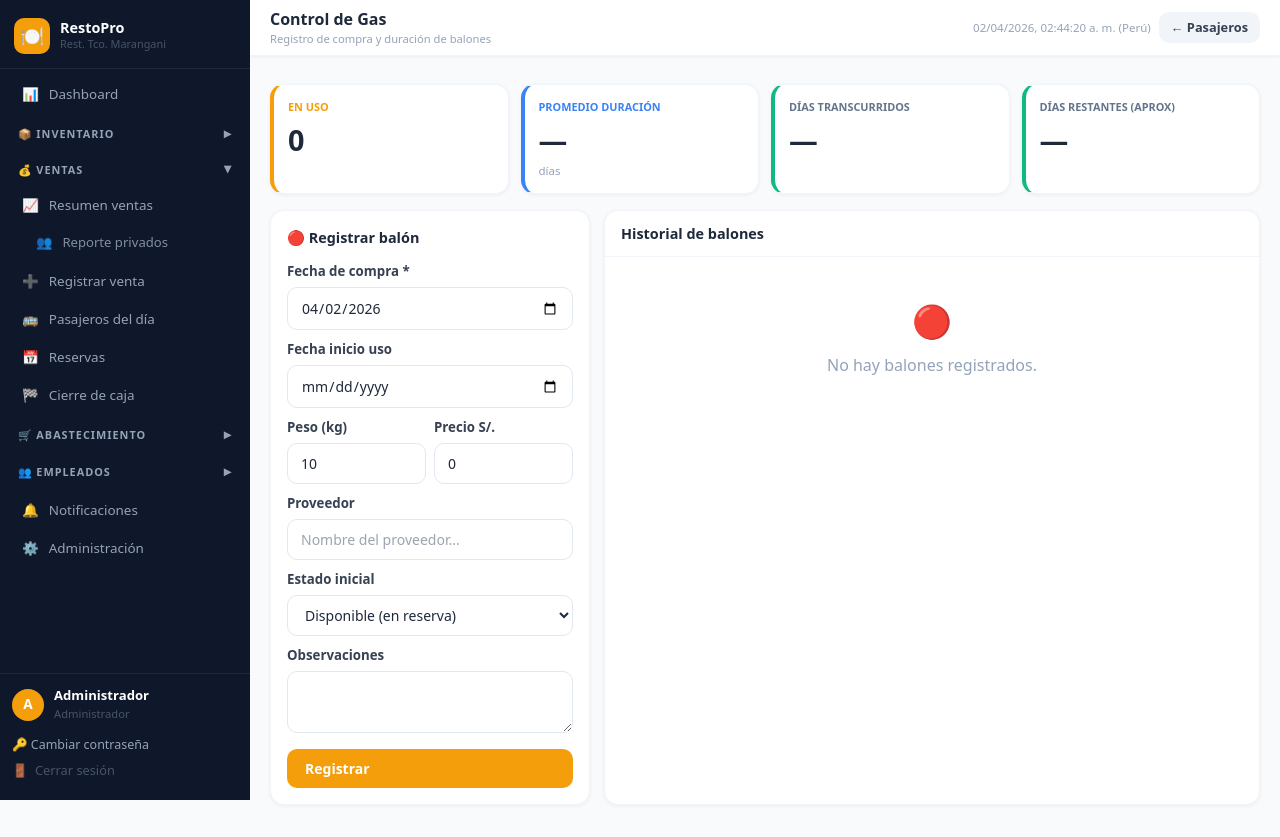
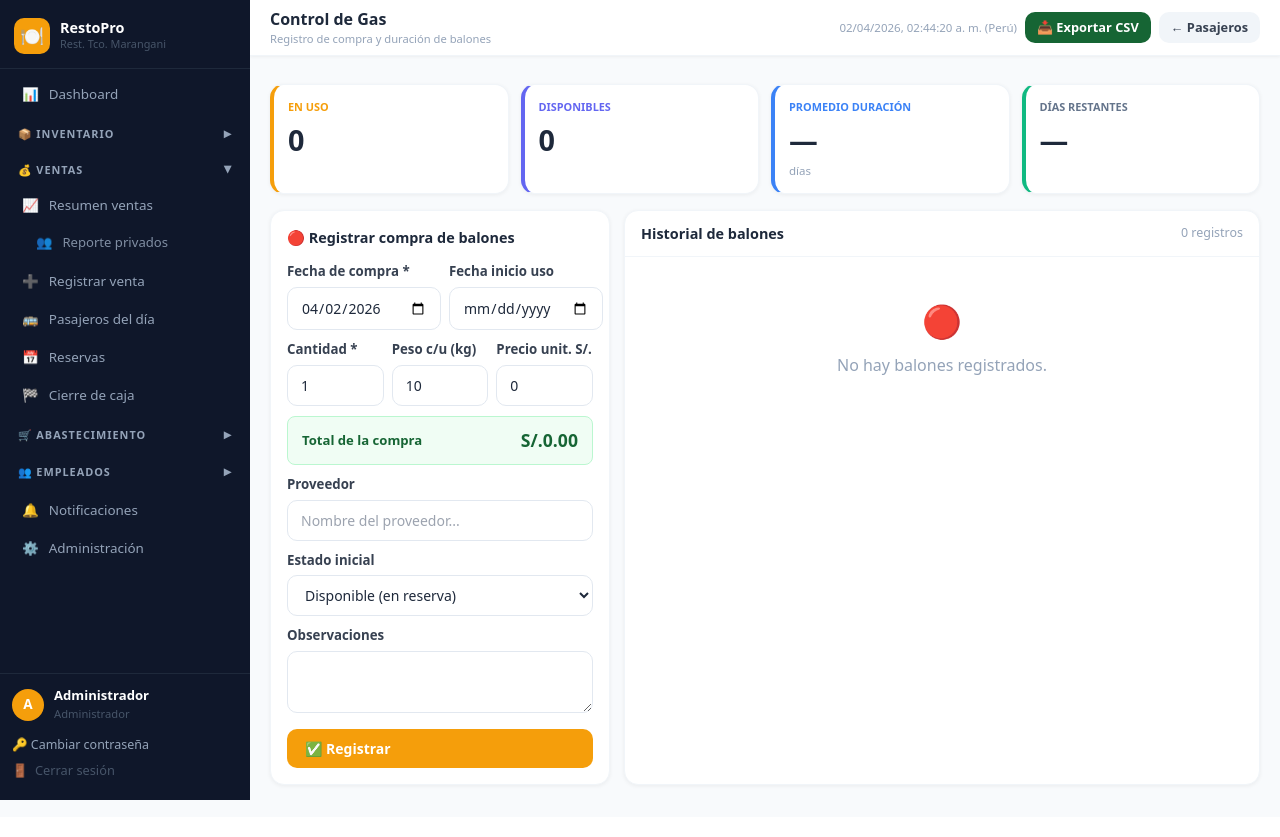
Before and after one commit to Klins18/RestaurantePro, a Flask app: page /pasajeros/gas in a window 1280 px wide. After the commit the page ends 800 px from the top, so only its background shows below. Run offline with Flask 3, Linux system fonts and the light colour scheme; a user stored in the database is signed in; data that the repository does not hold is empty.

Commit message:
gas edit

```diff
--- a/routes/pasajeros.py
+++ b/routes/pasajeros.py
@@ -118,20 +118,30 @@ def gas():
             def parse_date(s):
                 try: return datetime.strptime(s, '%Y-%m-%d').date()
                 except: return None
-            b = BalonGas(
-                fecha_compra  = parse_date(request.form.get('fecha_compra')) or date.today(),
-                fecha_inicio  = parse_date(request.form.get('fecha_inicio')),
-                proveedor     = request.form.get('proveedor', '').strip(),
-                precio        = float(request.form.get('precio', 0) or 0),
-                peso_kg       = float(request.form.get('peso_kg', 10) or 10),
-                estado        = request.form.get('estado', 'disponible'),
-                observaciones = request.form.get('observaciones', '').strip(),
-                usuario_id    = current_user.id,
-                creado_en     = now_peru()
-            )
-            db.session.add(b)
+            cantidad      = max(1, int(request.form.get('cantidad', 1) or 1))
+            precio_unit   = float(request.form.get('precio_unitario', 0) or 0)
+            peso          = float(request.form.get('peso_kg', 10) or 10)
+            estado_ini    = request.form.get('estado', 'disponible')
+            fecha_c       = parse_date(request.form.get('fecha_compra')) or date.today()
+            fecha_ini     = parse_date(request.form.get('fecha_inicio'))
+            proveedor     = request.form.get('proveedor', '').strip()
+            obs           = request.form.get('observaciones', '').strip()
+            for _ in range(cantidad):
+                b = BalonGas(
+                    fecha_compra  = fecha_c,
+                    fecha_inicio  = fecha_ini,
+                    proveedor     = proveedor,
+                    precio        = precio_unit,
+                    peso_kg       = peso,
+                    estado        = estado_ini,
+                    observaciones = obs,
+                    usuario_id    = current_user.id,
+                    creado_en     = now_peru()
+                )
+                db.session.add(b)
             db.session.commit()
-            flash('Balón registrado.', 'success')
+            total = round(cantidad * precio_unit, 2)
+            flash(f'{cantidad} balón(es) registrado(s). Total: S/.{total:.2f}', 'success')
 
         elif accion == 'usar':
             b = BalonGas.query.get_or_404(int(request.form.get('balon_id')))
@@ -150,15 +160,45 @@ def gas():
             flash(f'Balón cerrado. Duró {b.dias_uso or "?"} días.', 'success')
 
         elif accion == 'editar':
+            def parse_date2(s):
+                try: return datetime.strptime(s, '%Y-%m-%d').date()
+                except: return None
             b = BalonGas.query.get_or_404(int(request.form.get('balon_id')))
+            b.fecha_compra  = parse_date2(request.form.get('fecha_compra')) or b.fecha_compra
             b.proveedor     = request.form.get('proveedor', '').strip()
-            b.precio        = float(request.form.get('precio', 0) or 0)
+            b.precio        = float(request.form.get('precio_unitario', 0) or 0)
             b.peso_kg       = float(request.form.get('peso_kg', 10) or 10)
             b.observaciones = request.form.get('observaciones', '').strip()
             db.session.commit()
             flash('Balón actualizado.', 'success')
 
         return redirect(url_for('pasajeros.gas'))
+
+    # Exportar a Excel/CSV
+    if request.args.get('export') == 'excel':
+        import csv, io
+        balones_exp = BalonGas.query.order_by(BalonGas.fecha_compra.desc()).all()
+        output = io.StringIO()
+        writer = csv.writer(output)
+        writer.writerow(['Fecha Compra','Kg','Precio Unit. S/.','Proveedor',
+                         'Inicio Uso','Fin Uso','Días Uso','Estado','Observaciones'])
+        for b in balones_exp:
+            writer.writerow([
+                b.fecha_compra.strftime('%d/%m/%Y'),
+                b.peso_kg,
+                f'{b.precio:.2f}' if b.precio else '',
+                b.proveedor or '',
+                b.fecha_inicio.strftime('%d/%m/%Y') if b.fecha_inicio else '',
+                b.fecha_fin.strftime('%d/%m/%Y') if b.fecha_fin else '',
+                b.dias_uso or '',
+                b.estado,
+                b.observaciones or ''
+            ])
+        from flask import make_response
+        resp = make_response(output.getvalue())
+        resp.headers['Content-Type'] = 'text/csv; charset=utf-8'
+        resp.headers['Content-Disposition'] = 'attachment; filename=balones_gas.csv'
+        return resp
 
     balones = BalonGas.query.order_by(BalonGas.fecha_compra.desc()).all()
 
--- a/templates/pasajeros/gas.html
+++ b/templates/pasajeros/gas.html
@@ -3,16 +3,26 @@
 {% block page_title %}Control de Gas{% endblock %}
 {% block page_subtitle %}Registro de compra y duración de balones{% endblock %}
 {% block header_actions %}
+<a href="{{ url_for('pasajeros.gas', export='excel') }}"
+   style="background:#166534;color:white;padding:6px 12px;border-radius:10px;text-decoration:none;font-size:0.8rem;font-weight:600;display:inline-flex;align-items:center;gap:4px;">
+   📥 Exportar CSV
+</a>
 <a href="{{ url_for('pasajeros.index') }}" class="btn-secondary btn-sm">← Pasajeros</a>
 {% endblock %}
 
 {% block content %}
 
-<!-- Métricas rápidas -->
+<!-- Métricas -->
 <div style="display:grid;grid-template-columns:repeat(4,1fr);gap:12px;margin-bottom:16px;">
     <div class="card" style="padding:14px;border-left:4px solid #f59e0b;">
         <p style="font-size:0.68rem;font-weight:700;color:#f59e0b;text-transform:uppercase;margin-bottom:3px;">En uso</p>
         <p style="font-size:1.8rem;font-weight:800;color:#1e293b;">{{ en_uso|length }}</p>
+    </div>
+    <div class="card" style="padding:14px;border-left:4px solid #6366f1;">
+        <p style="font-size:0.68rem;font-weight:700;color:#6366f1;text-transform:uppercase;margin-bottom:3px;">Disponibles</p>
+        <p style="font-size:1.8rem;font-weight:800;color:#1e293b;">
+            {{ balones | selectattr('estado','eq','disponible') | list | length }}
+        </p>
     </div>
     <div class="card" style="padding:14px;border-left:4px solid #3b82f6;">
         <p style="font-size:0.68rem;font-weight:700;color:#3b82f6;text-transform:uppercase;margin-bottom:3px;">Promedio duración</p>
@@ -20,11 +30,7 @@
         <p style="font-size:0.72rem;color:#94a3b8;">días</p>
     </div>
     <div class="card" style="padding:14px;border-left:4px solid {% if dias_restantes_prom is not none and dias_restantes_prom <= 3 %}#ef4444{% else %}#10b981{% endif %};">
-        <p style="font-size:0.68rem;font-weight:700;color:#64748b;text-transform:uppercase;margin-bottom:3px;">Días transcurridos</p>
-        <p style="font-size:1.8rem;font-weight:800;color:#1e293b;">{{ dias_transcurridos if dias_transcurridos is not none else '—' }}</p>
-    </div>
-    <div class="card" style="padding:14px;border-left:4px solid {% if dias_restantes_prom is not none and dias_restantes_prom <= 3 %}#ef4444{% else %}#10b981{% endif %};">
-        <p style="font-size:0.68rem;font-weight:700;color:{% if dias_restantes_prom is not none and dias_restantes_prom <= 3 %}#ef4444{% else %}#64748b{% endif %};text-transform:uppercase;margin-bottom:3px;">Días restantes (aprox)</p>
+        <p style="font-size:0.68rem;font-weight:700;color:#64748b;text-transform:uppercase;margin-bottom:3px;">Días restantes</p>
         <p style="font-size:1.8rem;font-weight:800;color:{% if dias_restantes_prom is not none and dias_restantes_prom <= 3 %}#dc2626{% else %}#1e293b{% endif %};">
             {{ dias_restantes_prom if dias_restantes_prom is not none else '—' }}
         </p>
@@ -34,23 +40,44 @@
     </div>
 </div>
 
-<div style="display:grid;grid-template-columns:320px 1fr;gap:14px;" id="gas-grid">
+<div style="display:grid;grid-template-columns:340px 1fr;gap:14px;" id="gas-grid">
 
-<!-- Nuevo balón -->
+<!-- Formulario de registro -->
 <div class="card" style="padding:16px;">
-    <h3 style="font-weight:700;color:#1e293b;font-size:0.9rem;margin-bottom:14px;">🔴 Registrar balón</h3>
-    <form method="POST" action="{{ url_for('pasajeros.gas') }}" style="display:flex;flex-direction:column;gap:10px;">
+    <h3 style="font-weight:700;color:#1e293b;font-size:0.9rem;margin-bottom:14px;">🔴 Registrar compra de balones</h3>
+    <form method="POST" action="{{ url_for('pasajeros.gas') }}" style="display:flex;flex-direction:column;gap:10px;" id="form-nuevo">
         <input type="hidden" name="accion" value="nuevo">
-        <div><label class="label">Fecha de compra *</label>
-            <input type="date" name="fecha_compra" class="input" value="{{ hoy.strftime('%Y-%m-%d') }}" required></div>
-        <div><label class="label">Fecha inicio uso</label>
-            <input type="date" name="fecha_inicio" class="input"></div>
+
         <div style="display:grid;grid-template-columns:1fr 1fr;gap:8px;">
-            <div><label class="label">Peso (kg)</label>
-                <input type="number" name="peso_kg" class="input" value="10" min="1" step="0.5"></div>
-            <div><label class="label">Precio S/.</label>
-                <input type="number" name="precio" class="input" min="0" step="0.5" value="0"></div>
+            <div><label class="label">Fecha de compra *</label>
+                <input type="date" name="fecha_compra" class="input" required id="inp-fecha-compra"></div>
+            <div><label class="label">Fecha inicio uso</label>
+                <input type="date" name="fecha_inicio" class="input"></div>
         </div>
+
+        <div style="display:grid;grid-template-columns:1fr 1fr 1fr;gap:8px;">
+            <div>
+                <label class="label">Cantidad *</label>
+                <input type="number" name="cantidad" id="inp-cantidad" class="input"
+                       value="1" min="1" step="1" oninput="calcularTotal()">
+            </div>
+            <div>
+                <label class="label">Peso c/u (kg)</label>
+                <input type="number" name="peso_kg" class="input" value="10" min="1" step="0.5">
+            </div>
+            <div>
+                <label class="label">Precio unit. S/.</label>
+                <input type="number" name="precio_unitario" id="inp-precio" class="input"
+                       min="0" step="0.5" value="0" oninput="calcularTotal()">
+            </div>
+        </div>
+
+        <!-- Total calculado -->
+        <div style="background:#f0fdf4;border:1px solid #bbf7d0;border-radius:8px;padding:10px 14px;display:flex;justify-content:space-between;align-items:center;">
+            <span style="font-size:0.82rem;font-weight:600;color:#166534;">Total de la compra</span>
+            <span id="disp-total" style="font-size:1.1rem;font-weight:800;color:#166534;">S/.0.00</span>
+        </div>
+
         <div><label class="label">Proveedor</label>
             <input type="text" name="proveedor" class="input" placeholder="Nombre del proveedor..."></div>
         <div>
@@ -62,39 +89,45 @@
         </div>
         <div><label class="label">Observaciones</label>
             <textarea name="observaciones" class="input" rows="2"></textarea></div>
-        <button type="submit" class="btn-primary" style="text-align:center;">Registrar</button>
+        <button type="submit" class="btn-primary" style="text-align:center;">✅ Registrar</button>
     </form>
 </div>
 
-<!-- Lista de balones -->
+<!-- Historial -->
 <div class="card" style="padding:0;overflow:hidden;">
-    <div style="padding:12px 16px;border-bottom:1px solid #f1f5f9;">
+    <div style="padding:12px 16px;border-bottom:1px solid #f1f5f9;display:flex;justify-content:space-between;align-items:center;">
         <p style="font-weight:700;color:#1e293b;font-size:0.9rem;">Historial de balones</p>
+        <span style="font-size:0.78rem;color:#94a3b8;">{{ balones|length }} registros</span>
     </div>
     {% if balones %}
     <div style="overflow-x:auto;">
-    <table style="width:100%;border-collapse:collapse;min-width:600px;">
+    <table style="width:100%;border-collapse:collapse;min-width:680px;">
         <thead><tr style="background:#f8fafc;">
             <th class="th">F. Compra</th>
-            <th class="th">Kg</th>
-            <th class="th">Precio</th>
+            <th class="th" style="text-align:center;">Kg</th>
+            <th class="th" style="text-align:right;">P. Unit.</th>
             <th class="th">Proveedor</th>
             <th class="th">Inicio uso</th>
             <th class="th">Fin</th>
             <th class="th" style="text-align:center;">Días</th>
             <th class="th" style="text-align:center;">Estado</th>
-            <th class="th" style="text-align:center;">Acción</th>
+            <th class="th" style="text-align:center;">Acciones</th>
         </tr></thead>
         <tbody>
         {% for b in balones %}
-        <tr style="border-bottom:1px solid #f1f5f9;">
-            <td class="td" style="font-size:0.82rem;">{{ b.fecha_compra.strftime('%d/%m/%Y') }}</td>
-            <td class="td" style="font-size:0.82rem;">{{ b.peso_kg }}kg</td>
-            <td class="td" style="font-size:0.82rem;">{% if b.precio %}S/.{{ '%.2f'|format(b.precio) }}{% else %}—{% endif %}</td>
+        <!-- Fila vista -->
+        <tr id="fila-{{ b.id }}" style="border-bottom:1px solid #f1f5f9;">
+            <td class="td" style="font-size:0.82rem;white-space:nowrap;">{{ b.fecha_compra.strftime('%d/%m/%Y') }}</td>
+            <td class="td" style="text-align:center;font-size:0.82rem;font-weight:700;">{{ b.peso_kg }}kg</td>
+            <td class="td" style="text-align:right;font-size:0.82rem;color:#1d4ed8;font-weight:700;">
+                {% if b.precio %}S/.{{ '%.2f'|format(b.precio) }}{% else %}—{% endif %}
+            </td>
             <td class="td" style="font-size:0.82rem;color:#64748b;">{{ b.proveedor or '—' }}</td>
             <td class="td" style="font-size:0.82rem;">{{ b.fecha_inicio.strftime('%d/%m') if b.fecha_inicio else '—' }}</td>
             <td class="td" style="font-size:0.82rem;">{{ b.fecha_fin.strftime('%d/%m') if b.fecha_fin else '—' }}</td>
-            <td class="td" style="text-align:center;font-weight:700;color:{% if b.dias_uso %}#1d4ed8{% else %}#94a3b8{% endif %};">{{ b.dias_uso or '—' }}</td>
+            <td class="td" style="text-align:center;font-weight:700;color:{% if b.dias_uso %}#1d4ed8{% else %}#94a3b8{% endif %};">
+                {{ b.dias_uso or '—' }}
+            </td>
             <td class="td" style="text-align:center;">
                 {% if b.estado == 'disponible' %}
                 <span style="background:#dbeafe;color:#1d4ed8;font-size:0.7rem;font-weight:700;padding:3px 8px;border-radius:6px;">Disponible</span>
@@ -104,20 +137,49 @@
                 <span style="background:#f1f5f9;color:#64748b;font-size:0.7rem;font-weight:700;padding:3px 8px;border-radius:6px;">Agotado</span>
                 {% endif %}
             </td>
-            <td class="td" style="text-align:center;">
+            <td class="td" style="text-align:center;white-space:nowrap;">
+                <!-- Editar -->
+                <button onclick="editarFila({{ b.id }}, '{{ b.fecha_compra }}', {{ b.peso_kg }}, {{ b.precio or 0 }}, '{{ b.proveedor or '' }}', '{{ b.observaciones or '' }}')"
+                    style="background:#eff6ff;border:1px solid #bfdbfe;border-radius:6px;padding:3px 8px;font-size:0.72rem;font-weight:600;cursor:pointer;color:#1d4ed8;margin-right:3px;">✏️</button>
+                <!-- Usar / Agotar -->
                 {% if b.estado == 'disponible' %}
                 <form method="POST" style="margin:0;display:inline;">
                     <input type="hidden" name="accion" value="usar">
                     <input type="hidden" name="balon_id" value="{{ b.id }}">
-                    <button type="submit" style="background:#fef3c7;color:#92400e;border:none;border-radius:7px;padding:4px 10px;font-size:0.75rem;font-weight:700;cursor:pointer;">Usar</button>
+                    <button type="submit" style="background:#fef3c7;color:#92400e;border:none;border-radius:6px;padding:3px 8px;font-size:0.72rem;font-weight:700;cursor:pointer;">Usar</button>
                 </form>
                 {% elif b.estado == 'en_uso' %}
                 <form method="POST" style="margin:0;display:inline;" onsubmit="return confirm('¿Marcar como agotado?')">
                     <input type="hidden" name="accion" value="agotar">
                     <input type="hidden" name="balon_id" value="{{ b.id }}">
-                    <button type="submit" style="background:#fee2e2;color:#dc2626;border:none;border-radius:7px;padding:4px 10px;font-size:0.75rem;font-weight:700;cursor:pointer;">Agotar</button>
+                    <button type="submit" style="background:#fee2e2;color:#dc2626;border:none;border-radius:6px;padding:3px 8px;font-size:0.72rem;font-weight:700;cursor:pointer;">Agotar</button>
                 </form>
                 {% endif %}
+            </td>
+        </tr>
+        <!-- Fila edición (oculta) -->
+        <tr id="edit-{{ b.id }}" style="display:none;background:#eff6ff;">
+            <td colspan="9" style="padding:10px 14px;">
+                <form method="POST" action="{{ url_for('pasajeros.gas') }}"
+                      style="display:flex;flex-wrap:wrap;gap:8px;align-items:flex-end;">
+                    <input type="hidden" name="accion" value="editar">
+                    <input type="hidden" name="balon_id" value="{{ b.id }}">
+                    <div><label class="label">Fecha compra</label>
+                        <input type="date" name="fecha_compra" id="edit-fecha-{{ b.id }}" class="input" style="width:140px;"></div>
+                    <div><label class="label">Kg</label>
+                        <input type="number" name="peso_kg" id="edit-kg-{{ b.id }}" class="input" style="width:80px;" step="0.5" min="1"></div>
+                    <div><label class="label">Precio unit. S/.</label>
+                        <input type="number" name="precio_unitario" id="edit-precio-{{ b.id }}" class="input" style="width:100px;" step="0.5" min="0"></div>
+                    <div><label class="label">Proveedor</label>
+                        <input type="text" name="proveedor" id="edit-prov-{{ b.id }}" class="input" style="width:160px;"></div>
+                    <div style="flex:1;min-width:140px;"><label class="label">Observaciones</label>
+                        <input type="text" name="observaciones" id="edit-obs-{{ b.id }}" class="input"></div>
+                    <div style="display:flex;gap:6px;">
+                        <button type="submit" class="btn-primary btn-sm">💾 Guardar</button>
+                        <button type="button" onclick="cancelarEdit({{ b.id }})"
+                            style="background:#f1f5f9;border:none;border-radius:8px;padding:6px 12px;font-size:0.82rem;font-weight:600;cursor:pointer;color:#64748b;">Cancelar</button>
+                    </div>
+                </form>
             </td>
         </tr>
         {% endfor %}
@@ -132,11 +194,34 @@
     {% endif %}
 </div>
 </div>
-<style>@media(max-width:768px){div[id="gas-grid"]{grid-template-columns:1fr!important;}}</style>
+
+<style>div[id="gas-grid"]{grid-template-columns:340px 1fr;}
+@media(max-width:768px){div[id="gas-grid"]{grid-template-columns:1fr!important;}}</style>
+
 {% block scripts %}
 <script>
-// Poner fecha de hoy por defecto
-document.querySelector('[name=fecha_compra]').value = new Date().toISOString().split('T')[0];
+document.getElementById('inp-fecha-compra').value = new Date().toISOString().split('T')[0];
+
+function calcularTotal() {
+    var cant   = parseFloat(document.getElementById('inp-cantidad').value) || 0;
+    var precio = parseFloat(document.getElementById('inp-precio').value) || 0;
+    document.getElementById('disp-total').textContent = 'S/.' + (cant * precio).toFixed(2);
+}
+
+function editarFila(id, fecha, kg, precio, proveedor, obs) {
+    document.getElementById('fila-' + id).style.display = 'none';
+    document.getElementById('edit-' + id).style.display = '';
+    document.getElementById('edit-fecha-' + id).value   = fecha;
+    document.getElementById('edit-kg-' + id).value      = kg;
+    document.getElementById('edit-precio-' + id).value  = precio;
+    document.getElementById('edit-prov-' + id).value    = proveedor;
+    document.getElementById('edit-obs-' + id).value     = obs;
+}
+
+function cancelarEdit(id) {
+    document.getElementById('edit-' + id).style.display  = 'none';
+    document.getElementById('fila-' + id).style.display  = '';
+}
 </script>
 {% endblock %}
 {% endblock %}
```
